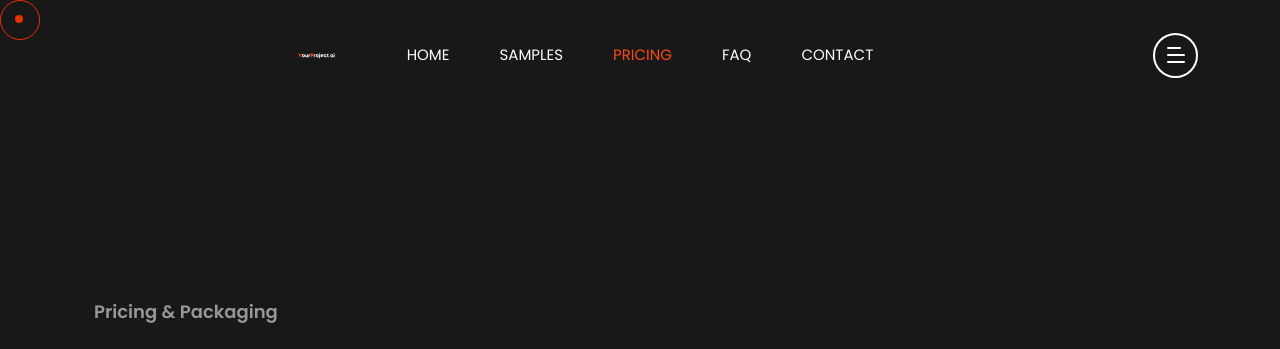
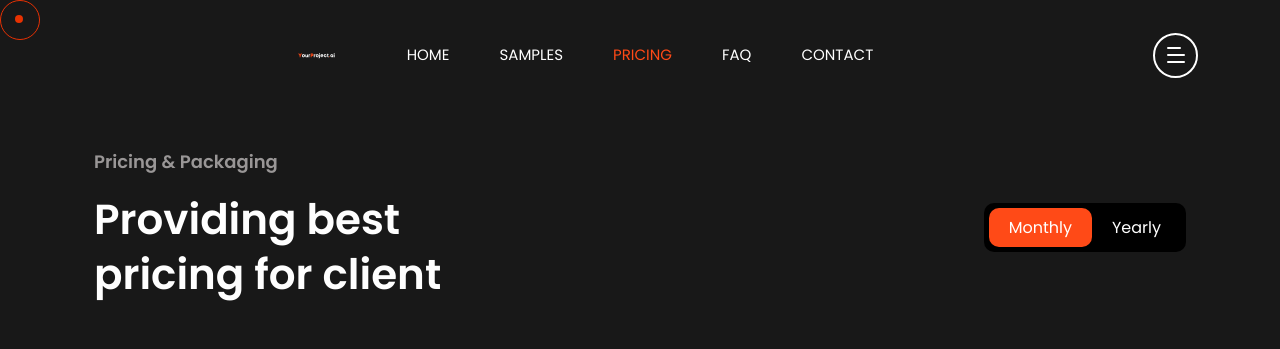
Before and after one commit to x-xaie/arino-react, a React (Create React App) app: page /service in a window 1280 px wide. Shown: the top 349 px of the page. Built offline with nearby package versions, Linux system fonts and the light colour scheme.

Commit message:
Update ServicesPage.jsx

```diff
--- a/src/components/Pages/ServicesPage.jsx
+++ b/src/components/Pages/ServicesPage.jsx
@@ -19,7 +19,6 @@ export default function ServicesPage() {
       <Spacing lg='150' md='80'/>
       <Div className='cs-shape_wrap_4'>
         <Div className="container">
-      <Spacing lg='150' md='80'/>
         <Div className="container">
           <SectionHeading
             title='Providing best <br/>pricing for client'
```
